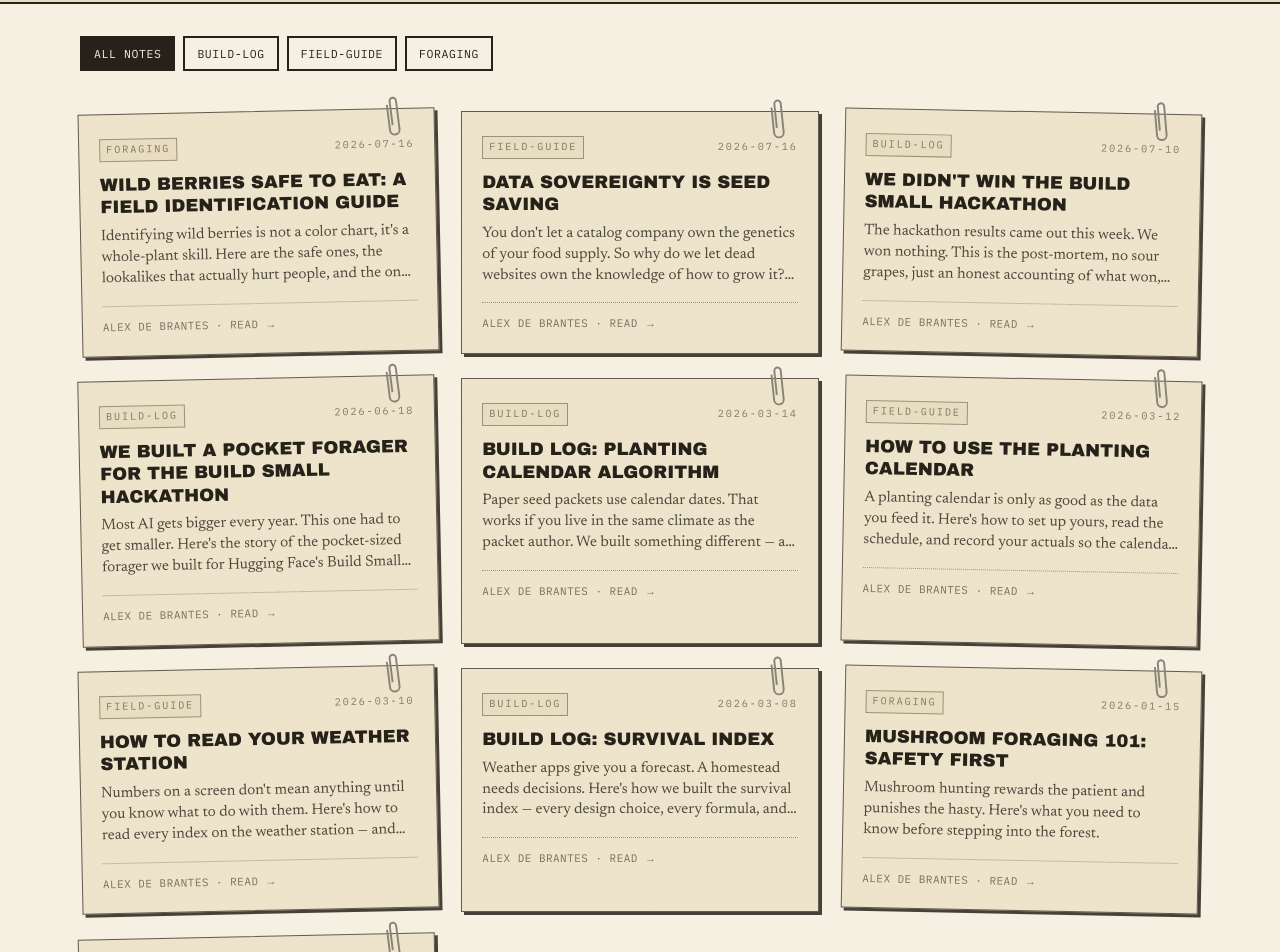
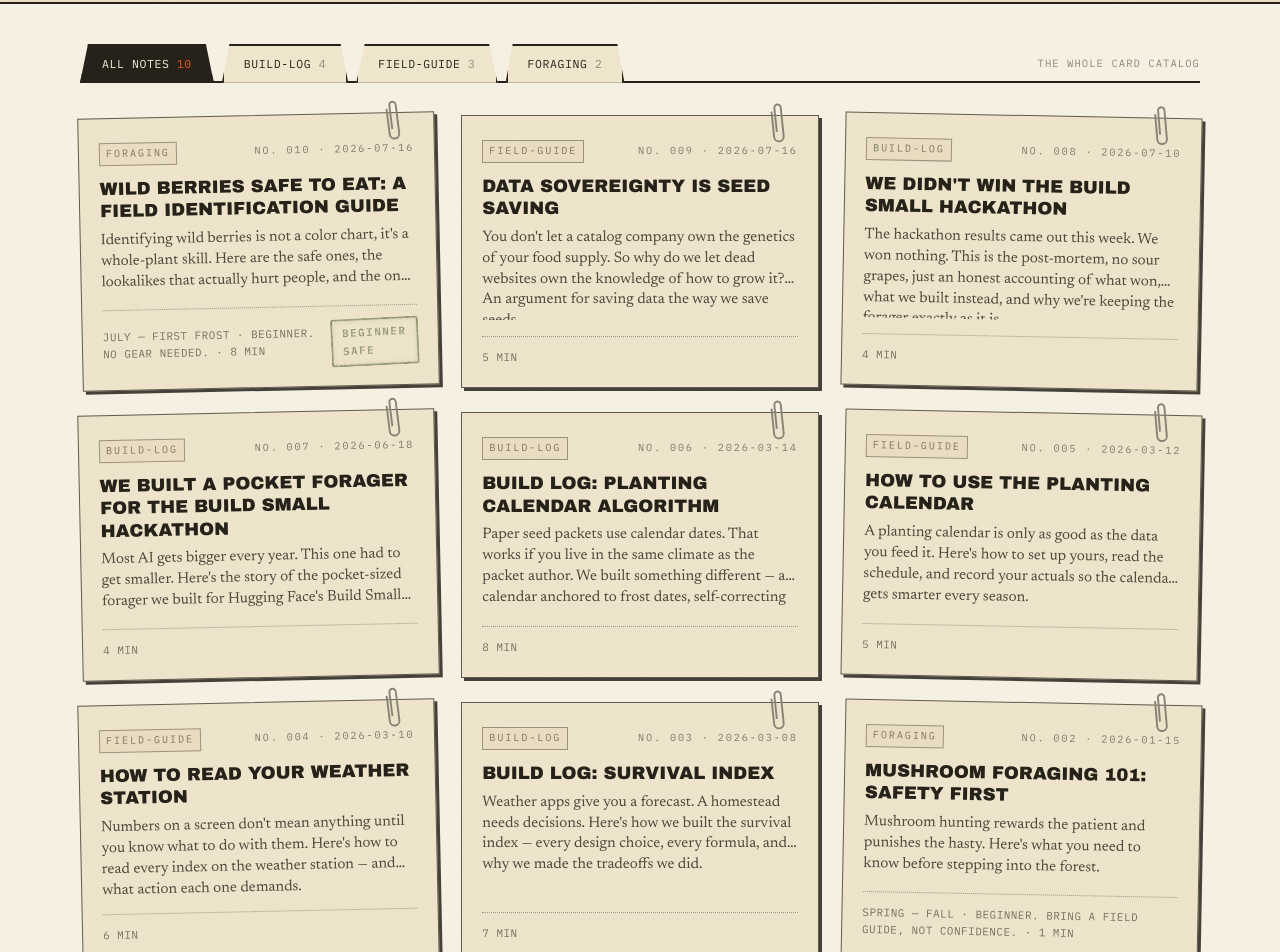
Before and after one commit to thefullnacho/homesteader-labs-next, a Next.js app: page /archive in a window 1280 px wide. Shown: the part 440-1392 px from the top of the page. Built offline with nearby package versions, Linux system fonts and the light colour scheme.

Commit message:
feat: field notes drawer pulls + at-a-glance cards

```diff
--- a/app/archive/page.tsx
+++ b/app/archive/page.tsx
@@ -1,10 +1,17 @@
-import { getAllPosts, getAllCategories } from "@/lib/posts";
+import { getAllPosts, getAllCategories, getPostNo, getSpecsLine } from "@/lib/posts";
 import Link from "next/link";
-import { PaperClip, Stamp } from "@/components/field/kit";
+import { PaperClip, Stamp, Tape } from "@/components/field/kit";
 
 export const metadata = {
   title: "Field Notes",
   description: "Field documentation, foraging guides, and survival knowledge from the community.",
+};
+
+/* One-line blurb per drawer, shown next to the pulls */
+const drawerBlurbs: Record<string, string> = {
+  "build-log": "How the tools get built",
+  "field-guide": "Tried outside, written down",
+  foraging: "Wild food, identified whole",
 };
 
 export default async function ArchivePage(props: { searchParams: Promise<{ tag?: string; drawer?: string }> }) {
@@ -47,46 +54,52 @@ export default async function ArchivePage(props: { searchParams: Promise<{ tag?:
         </div>
       </section>
 
-      {/* Category drawer tabs */}
-      {categories.length > 0 && (
-        <section className="max-w-6xl mx-auto px-4 pt-8">
-          <div className="flex flex-wrap items-center gap-2 font-mono text-[0.72rem] uppercase tracking-wider">
+      {/* Drawer pulls */}
+      <section className="max-w-6xl mx-auto px-4 pt-10">
+        <div
+          className="flex flex-wrap items-end gap-2 border-b-2 border-ink pb-0"
+          role="tablist"
+          aria-label="Filter notes by drawer"
+        >
+          {["", ...categories].map((cat) => {
+            const active = cat === "" ? !activeDrawer && !activeTag : activeDrawer === cat;
+            const count = cat === "" ? allPosts.length : allPosts.filter((p) => p.category === cat).length;
+            return (
               <Link
-              href="/archive/"
-              className={`px-3 py-1.5 border-2 border-ink transition-colors ${
-                !activeDrawer && !activeTag ? "bg-ink text-paper" : "bg-paper hover:bg-kraft"
+                key={cat || "all"}
+                href={cat === "" ? "/archive/" : `/archive/?drawer=${encodeURIComponent(cat)}`}
+                role="tab"
+                aria-selected={active}
+                className={`font-mono text-[0.72rem] uppercase tracking-wider px-5 pt-2 pb-2.5 border-2 border-b-0 border-ink transition-colors ${
+                  active ? "bg-ink text-paper" : "bg-manila hover:bg-kraft text-ink"
                 }`}
+                style={{
+                  clipPath: "polygon(6% 0, 94% 0, 100% 100%, 0 100%)",
+                  marginBottom: "-2px",
+                }}
               >
-              All notes
+                {cat === "" ? "All notes" : cat}{" "}
+                <span className={active ? "text-marker" : "text-ink/45"}>{count}</span>
               </Link>
-            {categories.map((cat) => (
-              <Link
-                key={cat}
-                href={`/archive/?drawer=${encodeURIComponent(cat)}`}
-                className={`px-3 py-1.5 border-2 border-ink transition-colors ${
-                  activeDrawer === cat ? "bg-ink text-paper" : "bg-paper hover:bg-kraft"
-                }`}
-              >
-                {cat}
-              </Link>
-            ))}
+            );
+          })}
           {activeTag && (
-              <span className="px-3 py-1.5 border-2 border-marker text-marker">
+            <span className="font-mono text-[0.72rem] uppercase tracking-wider px-3 py-1.5 mb-1 border-2 border-marker text-marker">
               tag: {activeTag}
             </span>
           )}
+          <span className="ml-auto hidden md:block font-mono text-[0.66rem] uppercase tracking-widest text-ink/50 pb-2">
+            {(activeDrawer && drawerBlurbs[activeDrawer]) || "The whole card catalog"}
+          </span>
         </div>
-        </section>
-      )}
 
         {/* Card wall: browsing surface, tilts allowed */}
-      <section className="max-w-6xl mx-auto px-4 pt-10 pb-16">
-        <div className="grid sm:grid-cols-2 lg:grid-cols-3 gap-6">
+        <div className="grid sm:grid-cols-2 lg:grid-cols-3 gap-6 pt-8">
           {posts.map((post, i) => (
             <Link
               key={post.slug}
               href={`/archive/${post.slug}/`}
-              className={`relative card-paper grain p-5 pt-6 block hover:-translate-y-1 hover:rotate-0 transition-transform group ${
+              className={`relative card-paper grain p-5 pt-6 flex flex-col hover:-translate-y-1 hover:rotate-0 transition-transform group ${
                 i % 3 === 0 ? "rotate-slight" : i % 3 === 1 ? "" : "rotate-slight-r"
               }`}
             >
@@ -95,17 +108,22 @@ export default async function ArchivePage(props: { searchParams: Promise<{ tag?:
                 <span className="bg-kraft px-1.5 py-0.5 border border-ink/40">
                   {post.category || "note"}
                 </span>
-                <span>{post.date}</span>
+                <span>No. {getPostNo(post.slug)} · {post.date}</span>
               </div>
               <h2 className="font-display uppercase text-lg leading-tight group-hover:text-marker transition-colors relative z-[2]">
                 {post.title}
               </h2>
-              <p className="mt-2 text-[0.95rem] text-ink/80 leading-snug line-clamp-3 relative z-[2]">
+              <p className="mt-2 text-[0.95rem] text-ink/80 leading-snug line-clamp-3 flex-1 relative z-[2]">
                 {post.excerpt || post.description}
               </p>
-              <p className="mt-4 pt-3 border-t border-dotted border-ink/40 font-mono text-[0.68rem] uppercase tracking-wider text-ink/60 relative z-[2]">
-                {post.author} · Read →
-              </p>
+              <div className="mt-4 pt-3 border-t border-dotted border-ink/40 flex items-center justify-between gap-2 relative z-[2]">
+                <span className="font-mono text-[0.68rem] uppercase tracking-wider text-ink/60">
+                  {getSpecsLine(post)}
+                </span>
+                {post.stamp && (
+                  <Stamp color="text-moss" rotate="-1.6deg">{post.stamp}</Stamp>
+                )}
+              </div>
             </Link>
           ))}
         </div>
@@ -117,6 +135,23 @@ export default async function ArchivePage(props: { searchParams: Promise<{ tag?:
             </p>
           </div>
         )}
+
+        {/* How these notes work */}
+        <div className="mt-14 mb-16 border-2 border-ink bg-kraft grain p-6 md:p-8 relative max-w-3xl">
+          <Tape className="-top-3 left-10 rotate-[-4deg]" />
+          <p className="font-mono text-[0.66rem] uppercase tracking-[0.2em] text-ink/60 mb-2 relative z-[2]">
+            How these notes work
+          </p>
+          <p className="text-[1.05rem] leading-relaxed text-ink/90 relative z-[2]">
+            Every note opens with an <strong className="font-bold">at-a-glance card</strong> —
+            season, skill, time, region, gear. If the card answers your question,
+            close the tab and go outside. If it doesn&apos;t, the long version is
+            written to be read <span className="hl">standing up, with gloves on.</span>
+          </p>
+          <p className="font-hand font-semibold text-marker text-xl mt-4 rotate-[-1deg] relative z-[2]">
+            ✎ print any note — it fits on one page, both sides.
+          </p>
+        </div>
       </section>
     </>
   );
--- a/content/archive/mushroom-foraging-101.mdx
+++ b/content/archive/mushroom-foraging-101.mdx
@@ -5,6 +5,8 @@ date: "2026-01-15"
 author: "Alex de Brantes"
 tags: ["mushrooms", "foraging", "mycology", "safety"]
 category: "foraging"
+season: "Spring — fall"
+skill: "Beginner. Bring a field guide, not confidence."
 excerpt: "Mushroom hunting rewards the patient and punishes the hasty. Here's what you need to know before stepping into the forest."
 ---
 
--- a/content/archive/wild-berry-guide.mdx
+++ b/content/archive/wild-berry-guide.mdx
@@ -5,6 +5,12 @@ date: "2026-07-16"
 author: "Alex de Brantes"
 tags: ["foraging", "berries", "survival", "field-guide", "identification"]
 category: "foraging"
+season: "July — first frost"
+skill: "Beginner. No gear needed."
+region: "North America, zones 3–9"
+gear: "This page (printed), a pocket knife, a container you don't mind staining"
+pairsWith: "Weather Station — pick a dry morning after rain"
+stamp: "Beginner safe"
 excerpt: "Identifying wild berries is not a color chart, it's a whole-plant skill. Here are the safe ones, the lookalikes that actually hurt people, and the one rule that keeps you out of the ER."
 ---
 
--- a/lib/posts.ts
+++ b/lib/posts.ts
@@ -19,6 +19,34 @@ export interface Post {
   category: string;
   excerpt: string;
   content: string;
+  // Optional at-a-glance card fields (the SpecBox on the note page)
+  season?: string;
+  skill?: string;
+  region?: string;
+  gear?: string;
+  pairsWith?: string;
+  stamp?: string;
+}
+
+/* Rough read time from word count; shown as "N min" on cards/spec boxes */
+export function getReadMinutes(content: string): number {
+  const words = content.trim().split(/\s+/).filter(Boolean).length;
+  return Math.max(1, Math.round(words / 200));
+}
+
+/* Notes are numbered oldest-first: the oldest post is No. 001 */
+export function getPostNo(slug: string): string {
+  const posts = getAllPosts(); // sorted newest-first
+  const index = posts.findIndex((p) => p.slug === slug);
+  if (index === -1) return "000";
+  return String(posts.length - index).padStart(3, "0");
+}
+
+/* The "Season · Skill · N min" line on archive cards */
+export function getSpecsLine(post: Post): string {
+  return [post.season, post.skill, `${getReadMinutes(post.content)} min`]
+    .filter(Boolean)
+    .join(" · ");
 }
 
 export function getAllPosts(): Post[] {
@@ -58,6 +86,12 @@ export function getAllPosts(): Post[] {
         category: data.category || '',
         excerpt: data.excerpt || '',
         content,
+        season: data.season,
+        skill: data.skill,
+        region: data.region,
+        gear: data.gear,
+        pairsWith: data.pairsWith,
+        stamp: data.stamp,
       };
     });
 
@@ -99,6 +133,12 @@ export function getPostBySlug(slug: string): Post | null {
       category: data.category || '',
       excerpt: data.excerpt || '',
       content,
+      season: data.season,
+      skill: data.skill,
+      region: data.region,
+      gear: data.gear,
+      pairsWith: data.pairsWith,
+      stamp: data.stamp,
     };
   } catch {
     return null;
```
Also changed, not shown: app/archive/[slug]/page.tsx (+26 -6 lines). Lines whose indentation alone changed are shown as unchanged.
